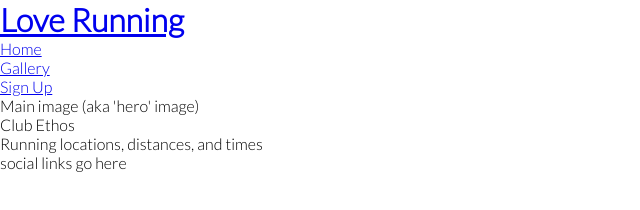
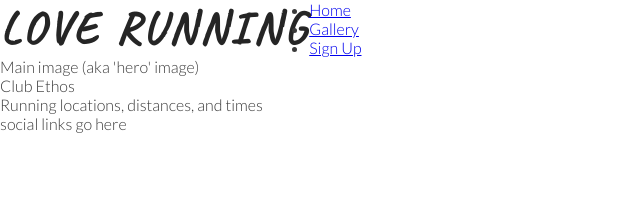
Before and after one commit to rch79/fans-of-running, a plain HTML site: page index.html in a window 1280 px wide. Shown: the whole page, without its empty margins (0-640 px from the left). Drawn offline with Linux system fonts and the light colour scheme.

Commit message:
Add style for heading and logo

```diff
--- a/assets/css/style.css
+++ b/assets/css/style.css
@@ -9,4 +9,19 @@
 body {
     font-family: Lato;
     font-weight: 300;
+    color: #3a3a3a;
 }
+
+/* heading and logo */
+
+h1, h2 {
+    font-family: Caveat, sans-serif;
+    text-transform: uppercase;
+    letter-spacing: 4px;
+    color: #252525;
+}
+
+#logo {
+    float: left;
+    font-size: 280%;
+}
--- a/index.html
+++ b/index.html
@@ -16,7 +16,7 @@
 <body>
     <header>
         <a href="index.html">
-            <h1>Love Running</h1>
+            <h1 id="logo">Love Running</h1>
         </a>
     </header>
     <nav>
```
